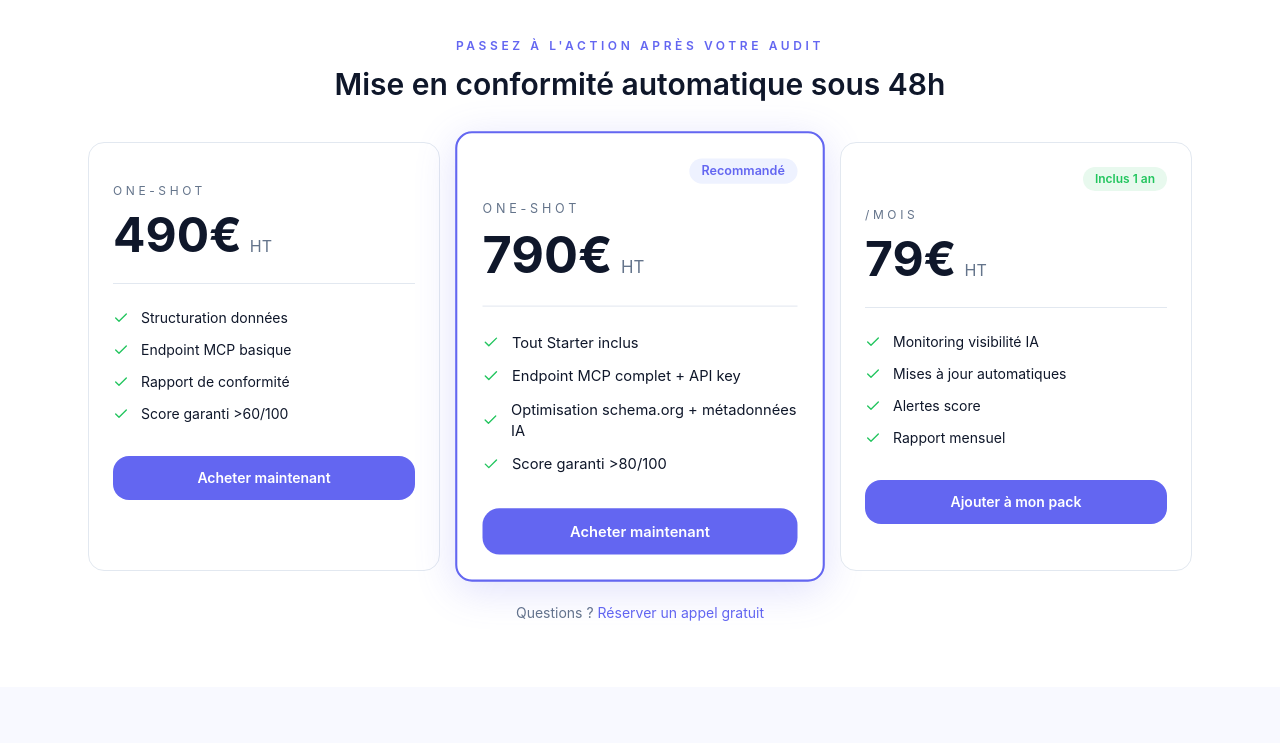
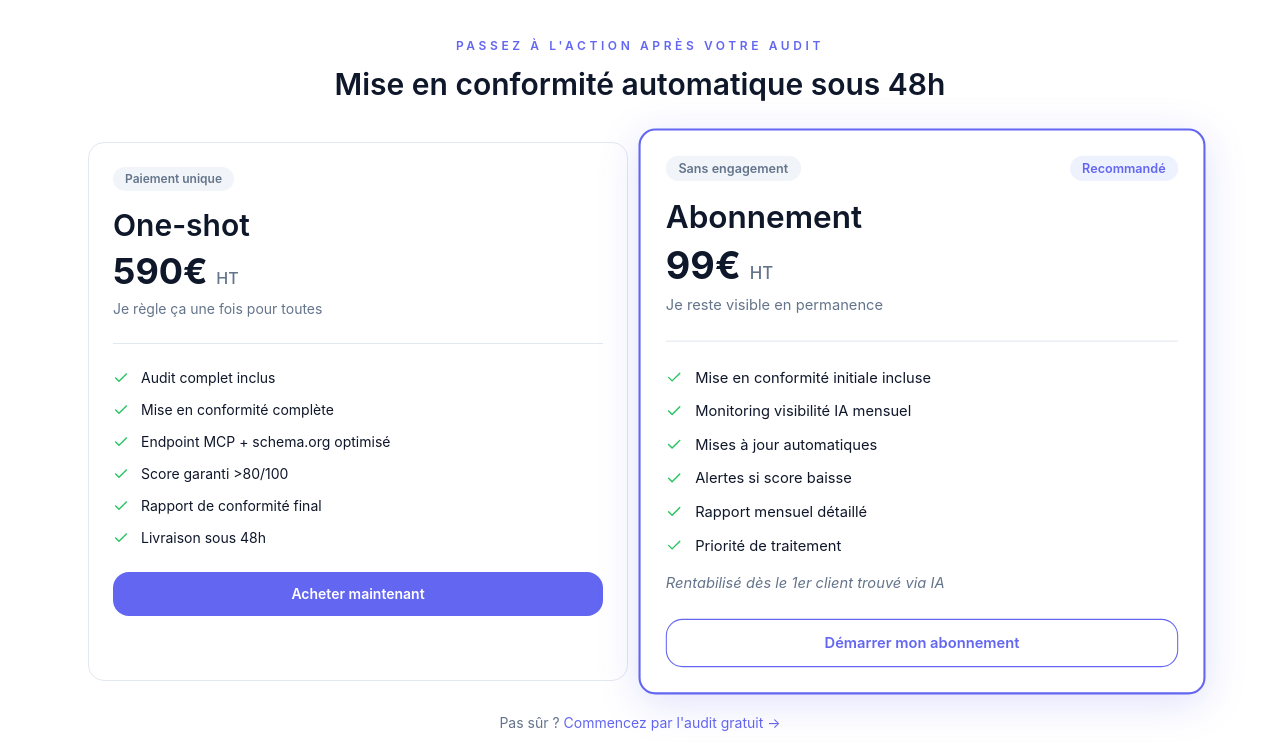
Before and after one commit to Kolkane/MCP-Audit, a Next.js app: page / in a window 1280 px wide. Shown: the part 2860-3603 px from the top of the page. Built offline with nearby package versions, Linux system fonts and the light colour scheme; no server answers.

Commit message:
feat: simplify pricing plans

```diff
--- a/app/api/checkout/route.ts
+++ b/app/api/checkout/route.ts
@@ -2,9 +2,8 @@ import { NextResponse } from "next/server";
 import { getStripe } from "@/lib/stripe";
 
 const priceMap: Record<string, string | undefined> = {
-  starter: process.env.STRIPE_PRICE_STARTER,
-  pro: process.env.STRIPE_PRICE_PRO,
-  maintenance: process.env.STRIPE_PRICE_MAINTENANCE
+  oneShot: process.env.STRIPE_PRICE_ONSHOT,
+  subscription: process.env.STRIPE_PRICE_SUBSCRIPTION
 };
 
 export async function POST(request: Request) {
@@ -18,8 +17,9 @@ export async function POST(request: Request) {
     const origin = request.headers.get("origin") || "https://agentable.vercel.app";
 
     const stripe = getStripe();
+    const isSubscription = plan === "subscription";
     const session = await stripe.checkout.sessions.create({
-      mode: "payment",
+      mode: isSubscription ? "subscription" : "payment",
       line_items: [{ price: priceId, quantity: 1 }],
       success_url: `${origin}/merci`,
       cancel_url: `${origin}#pricing`,
--- a/app/page.tsx
+++ b/app/page.tsx
@@ -42,42 +42,38 @@ const personas = [
 
 const pricing = [
   {
-    name: "Starter",
-    price: "490€",
-    cadence: "one-shot",
+    name: "One-shot",
+    price: "590€",
+    cadence: "Paiement unique",
+    subtitle: "Je règle ça une fois pour toutes",
     features: [
-      "Structuration données",
-      "Endpoint MCP basique",
-      "Rapport de conformité",
-      "Score garanti >60/100"
+      "Audit complet inclus",
+      "Mise en conformité complète",
+      "Endpoint MCP + schema.org optimisé",
+      "Score garanti >80/100",
+      "Rapport de conformité final",
+      "Livraison sous 48h"
     ],
-    priceKey: "starter" as const
+    priceKey: "oneShot" as const,
+    variant: "primary"
   },
   {
-    name: "Pro",
-    price: "790€",
-    cadence: "one-shot",
+    name: "Abonnement",
+    price: "99€",
+    cadence: "Sans engagement",
+    subtitle: "Je reste visible en permanence",
     features: [
-      "Tout Starter inclus",
-      "Endpoint MCP complet + API key",
-      "Optimisation schema.org + métadonnées IA",
-      "Score garanti >80/100"
+      "Mise en conformité initiale incluse",
+      "Monitoring visibilité IA mensuel",
+      "Mises à jour automatiques",
+      "Alertes si score baisse",
+      "Rapport mensuel détaillé",
+      "Priorité de traitement"
     ],
-    priceKey: "pro" as const,
-    recommended: true
-  },
-  {
-    name: "Maintenance",
-    price: "79€",
-    cadence: "/mois",
-    features: [
-      "Monitoring visibilité IA",
-      "Mises à jour automatiques",
-      "Alertes score",
-      "Rapport mensuel"
-    ],
-    priceKey: "maintenance" as const,
-    note: "Inclus 1 an"
+    priceKey: "subscription" as const,
+    recommended: true,
+    variant: "outline",
+    note: "Rentabilisé dès le 1er client trouvé via IA"
   }
 ];
 
@@ -297,26 +293,24 @@ export default function Page() {
               <p className="text-xs font-semibold uppercase tracking-[0.3em] text-accent">Passez à l'action après votre audit</p>
               <h2 className="mt-3 text-3xl font-semibold text-night">Mise en conformité automatique sous 48h</h2>
             </div>
-            <div className="mt-10 grid gap-6 md:grid-cols-3">
+            <div className="mt-10 grid gap-6 md:grid-cols-2">
               {pricing.map((plan) => (
                 <div
                   key={plan.name}
                   className={`flex flex-col rounded-2xl border bg-white p-6 transition hover:-translate-y-1 hover:shadow-card ${
                     plan.recommended ? "border-2 border-accent shadow-glowStrong scale-105" : "border-border"
-                  } ${plan.note ? "relative" : ""}`}
+                  }`}
                 >
-                  {plan.recommended && (
-                    <span className="self-end rounded-full bg-[#EEF2FF] px-3 py-1 text-xs font-semibold text-accent">Recommandé</span>
-                  )}
-                  {plan.note && (
-                    <span className="self-end rounded-full bg-success/10 px-3 py-1 text-xs font-semibold text-success">
-                      Inclus 1 an
-                    </span>
-                  )}
-                  <p className="mt-4 text-xs uppercase tracking-[0.3em] text-slate">{plan.cadence}</p>
-                  <div className="mt-3 flex items-baseline gap-2">
-                    <p className="text-5xl font-bold text-night">{plan.price}</p>
-                    <span className="text-base text-slate">HT</span>
+                  <div className="flex items-center justify-between">
+                    <span className="rounded-full bg-[#F1F5F9] px-3 py-1 text-xs font-semibold text-slate">{plan.cadence}</span>
+                    {plan.recommended && (
+                      <span className="rounded-full bg-[#EEF2FF] px-3 py-1 text-xs font-semibold text-accent">Recommandé</span>
+                    )}
+                  </div>
+                  <div className="mt-4 flex flex-col gap-2">
+                    <h3 className="text-3xl font-semibold text-night">{plan.name}</h3>
+                    <p className="text-4xl font-bold text-night">{plan.price} <span className="text-base font-medium text-slate">HT</span></p>
+                    <p className="text-sm text-slate">{plan.subtitle}</p>
                   </div>
                   <div className="my-6 h-px w-full bg-border" />
                   <ul className="space-y-3 text-sm text-night">
@@ -327,19 +321,25 @@ export default function Page() {
                       </li>
                     ))}
                   </ul>
-                  <div className="mt-8">
+                  {plan.note && <p className="mt-4 text-sm italic text-slate">{plan.note}</p>}
+                  <div className="mt-6">
                     <CheckoutButton
-                      label={plan.name === "Maintenance" ? "Ajouter à mon pack" : "Acheter maintenant"}
+                      label={plan.priceKey === "subscription" ? "Démarrer mon abonnement" : "Acheter maintenant"}
                       priceKey={plan.priceKey}
-                      variant="primary"
+                      variant={plan.priceKey === "subscription" ? "outline" : "primary"}
                     />
                   </div>
                 </div>
               ))}
             </div>
-            <p className="mt-8 text-center text-sm text-slate">
-              Questions ? <Link href={calendlyUrl} className="text-accent" target="_blank">Réserver un appel gratuit</Link>
-            </p>
+            <div className="mt-8 text-center text-sm text-slate">
+              <p>
+                Pas sûr ? <a href="#audit" className="text-accent">Commencez par l'audit gratuit →</a>
+              </p>
+              <p className="mt-2">
+                Des questions ? <Link href={calendlyUrl} className="text-accent" target="_blank">Réservez un appel gratuit</Link>
+              </p>
+            </div>
           </FadeIn>
         </div>
       </section>
--- a/components/checkout-button.tsx
+++ b/components/checkout-button.tsx
@@ -5,7 +5,7 @@ import { Loader2 } from "lucide-react";
 
 interface CheckoutButtonProps {
   label: string;
-  priceKey: "starter" | "pro" | "maintenance";
+  priceKey: "oneShot" | "subscription";
   variant?: "primary" | "outline";
 }
 
@@ -35,11 +35,11 @@ export function CheckoutButton({ label, priceKey, variant = "primary" }: Checkou
   };
 
   const baseStyles =
-    "w-full rounded-2xl px-5 py-3 text-center text-sm font-semibold transition focus-visible:outline-none focus-visible:ring-2 focus-visible:ring-white/50";
+    "w-full rounded-2xl px-5 py-3 text-center text-sm font-semibold transition focus-visible:outline-none focus-visible:ring-2 focus-visible:ring-accent/30";
 
   const variants = {
-    primary: "bg-accent text-white hover:bg-indigo-400",
-    outline: "border border-white/30 text-white hover:border-white"
+    primary: "bg-accent text-white hover:bg-[#4F46E5]",
+    outline: "border border-accent text-accent hover:bg-[#EEF2FF]"
   };
 
   return (
```
Also changed, not shown: 1 other file (tests, documents, lock files or other folders).
